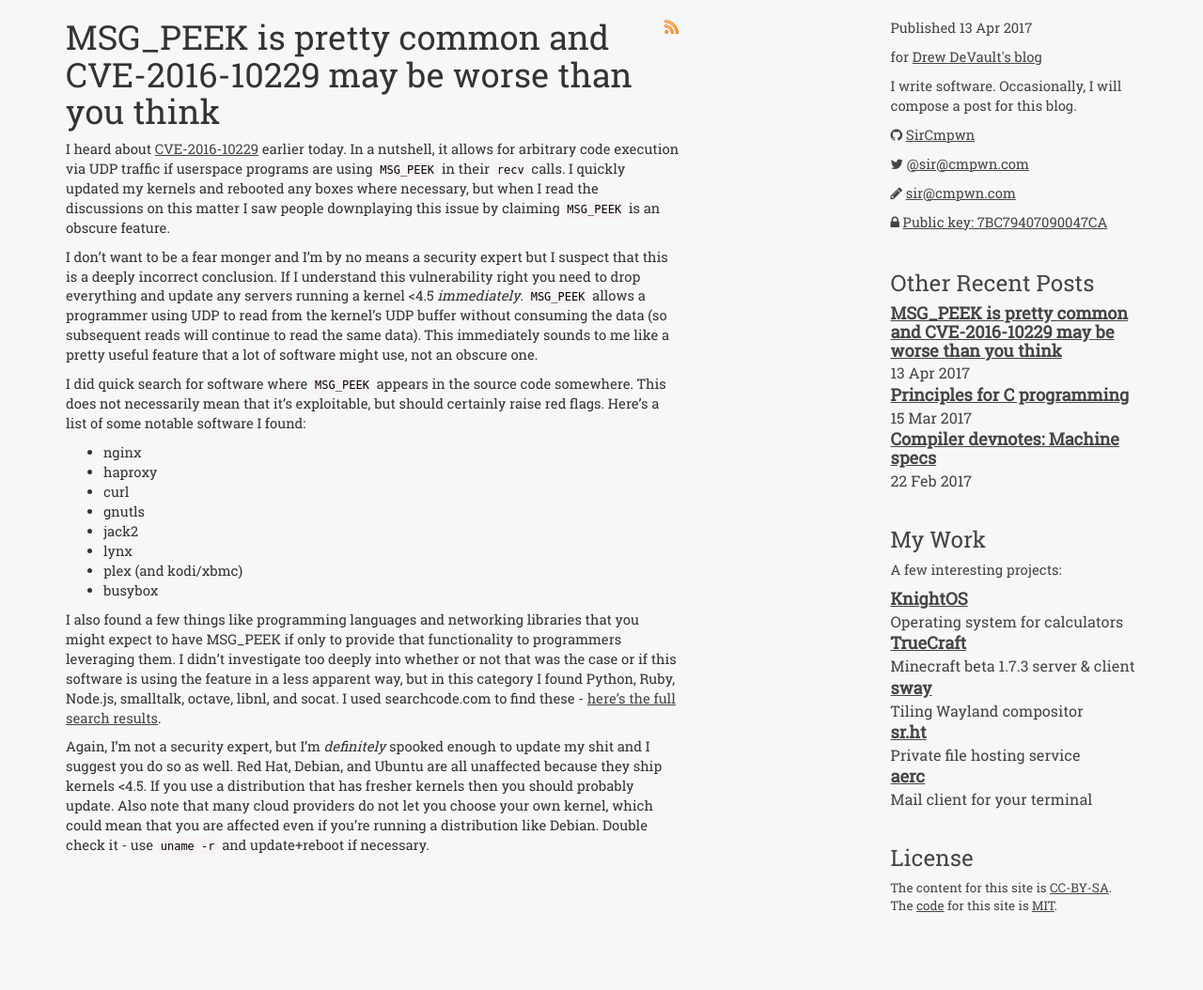
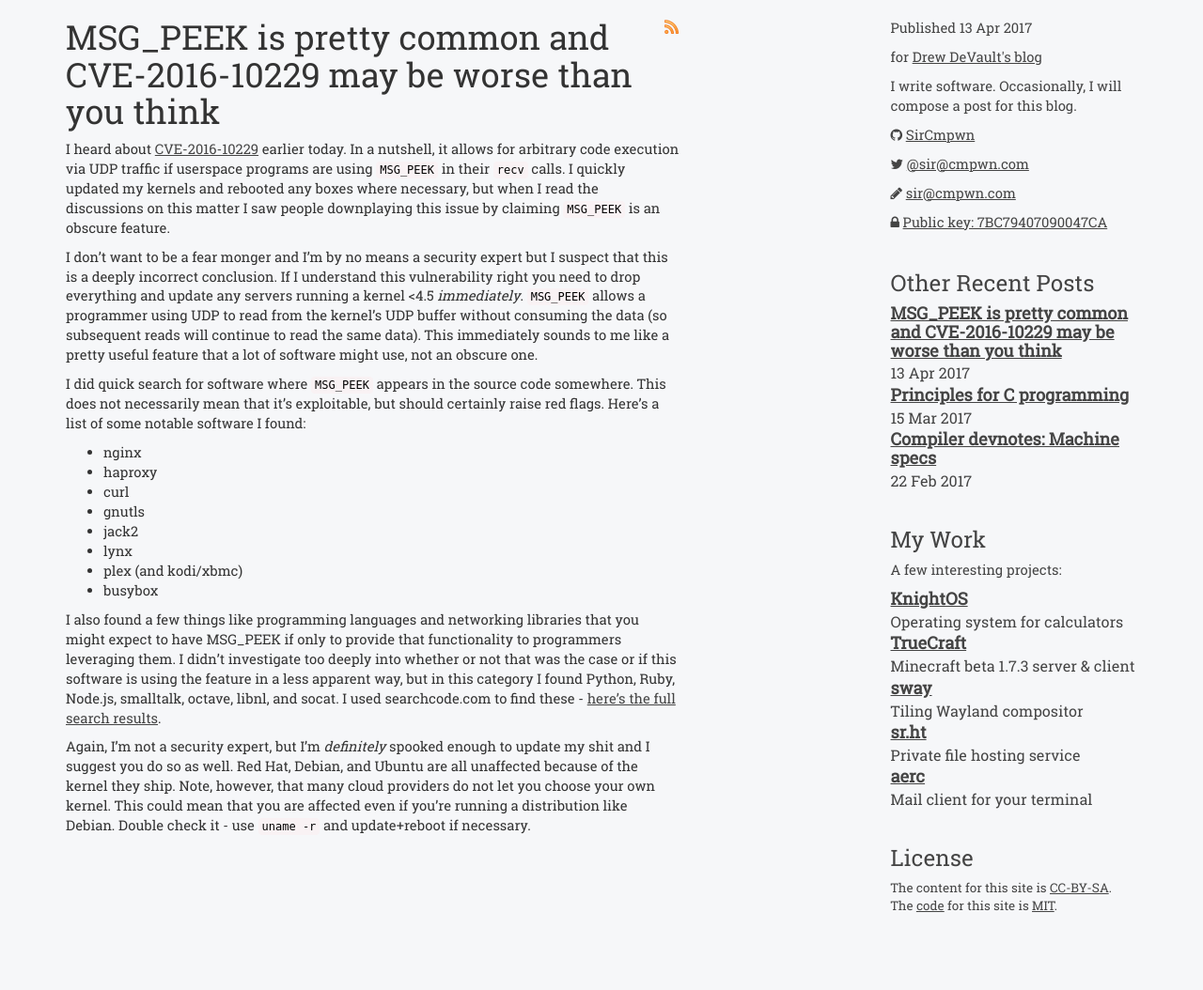
Before and after one commit to stormblog/sircmpwn.github.io, a Jekyll site: the page built from _posts/2017-04-13-MSG_PEEK-is-more-common-than-you-think-CVE-2016-10229.md, in a window 1280 px wide. Shown: the whole page at 94% size. Built offline with Jekyll 4.4.1, drawn with Linux system fonts in a browser that asks for light colours.

```diff
--- a/_posts/2017-04-13-MSG_PEEK-is-more-common-than-you-think-CVE-2016-10229.md
+++ b/_posts/2017-04-13-MSG_PEEK-is-more-common-than-you-think-CVE-2016-10229.md
@@ -41,8 +41,7 @@ results](https://searchcode.com/?q=MSG_PEEK).
 
 Again, I'm not a security expert, but I'm *definitely* spooked enough to update
 my shit and I suggest you do so as well. Red Hat, Debian, and Ubuntu are all
-unaffected because they ship kernels &lt;4.5. If you use a distribution that has
-fresher kernels then you should probably update. Also note that many cloud
-providers do not let you choose your own kernel, which could mean that you are
+unaffected because of the kernel they ship. Note, however, that many cloud
+providers do not let you choose your own kernel. This could mean that you are
 affected even if you're running a distribution like Debian. Double check it -
 use `uname -r` and update+reboot if necessary.
```
